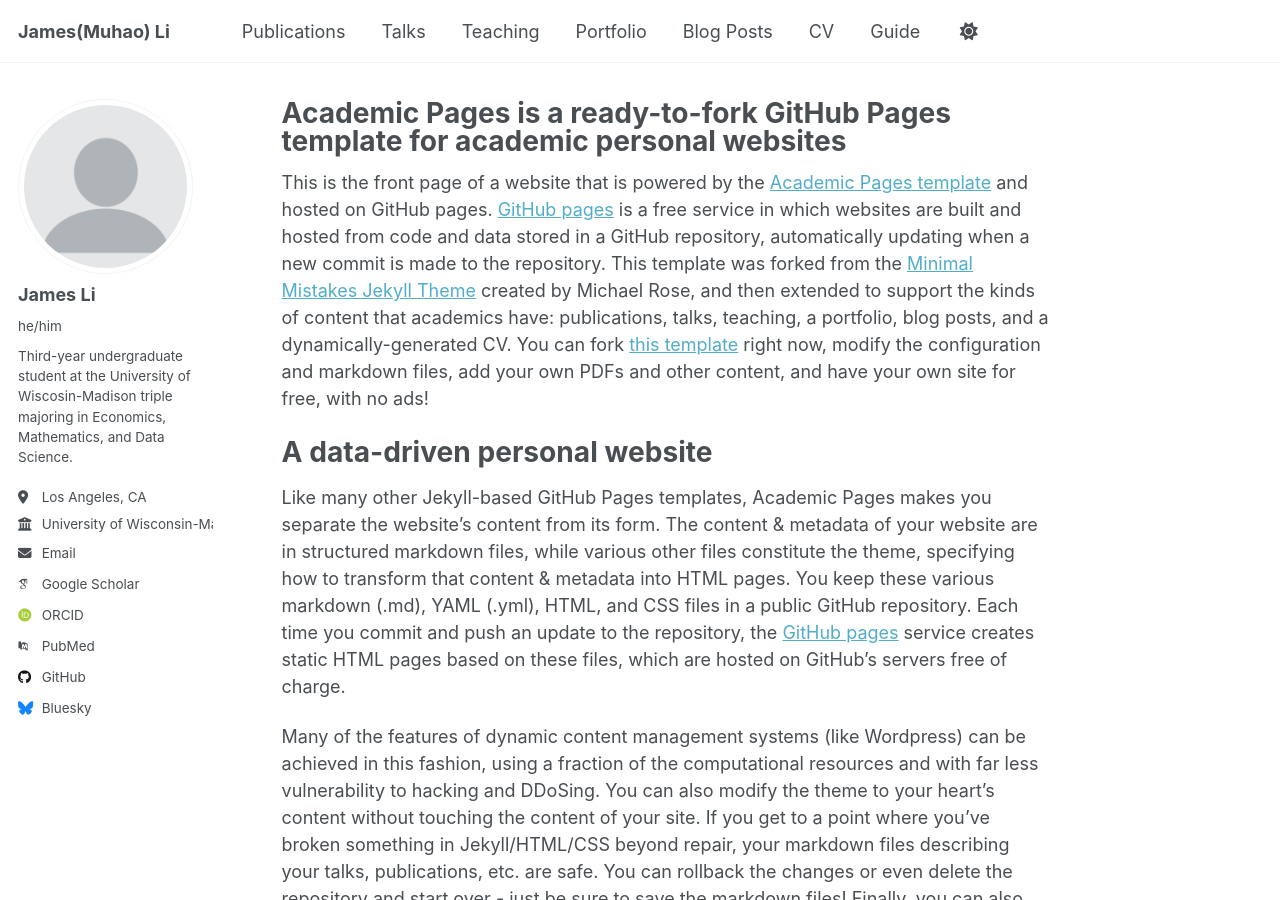
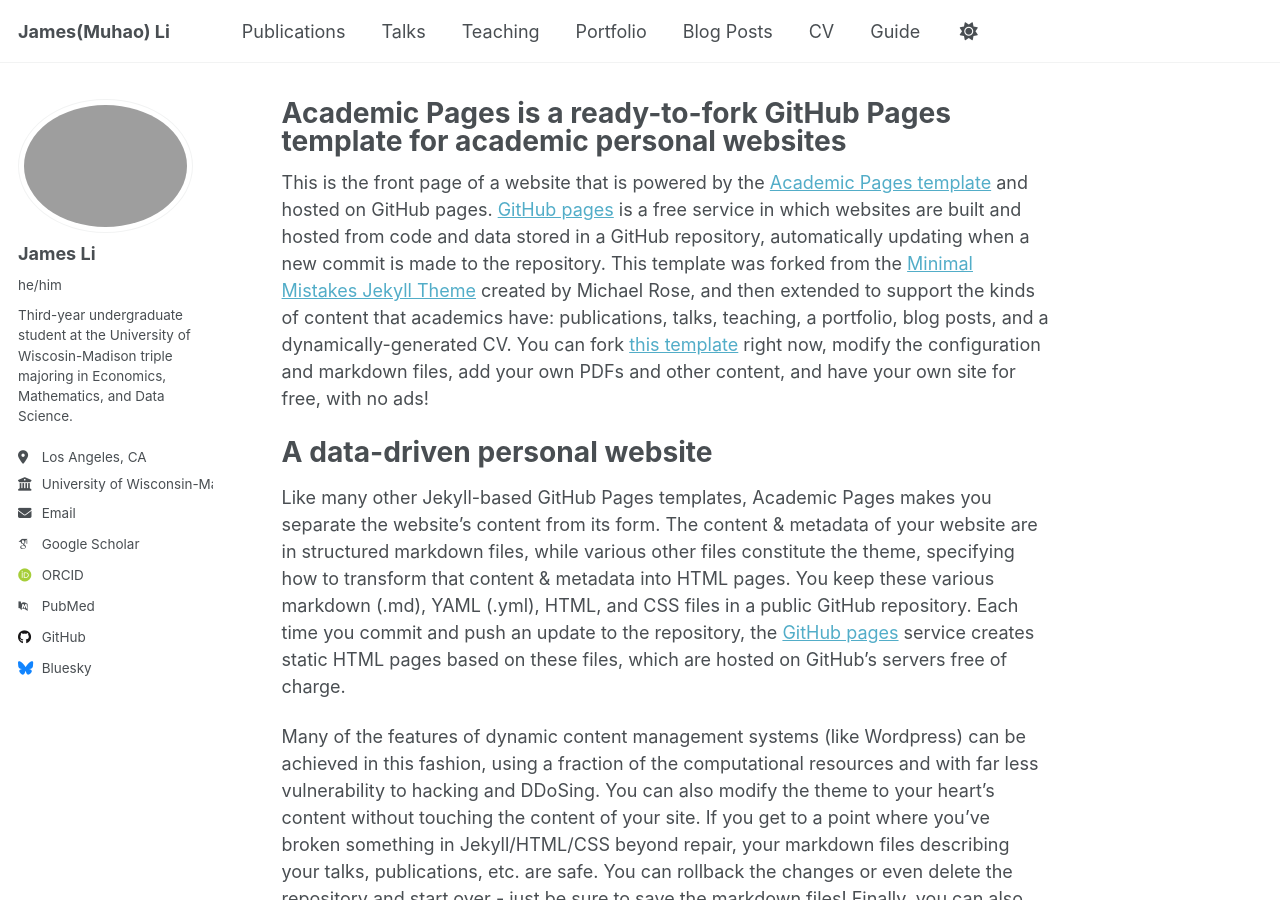
Before and after one commit to jamesmuhaoli/jamesmuhaoli.github.io, a Jekyll site: the page built from _pages/about.md, in a window 1280 px wide and 900 px high. Built offline with Jekyll 4.4.1, drawn with Linux system fonts in a browser that asks for light colours; some web fonts are replaced.

Commit message:
changing to JPG for profile pic

```diff
--- a/_config.yml
+++ b/_config.yml
@@ -22,7 +22,7 @@ repository               : "jamesmuhaoli/jamesmuhaoli.github.io"
 #               Additional customization can be done by editing /_includes/author-profile.html
 author:
   # Biographic information
-  avatar           : "profile.PNG"
+  avatar           : "profile.JPG"
   name             : "James Li"
   pronouns         : "he/him"
   bio              : "Third-year undergraduate student at the University of Wiscosin-Madison triple majoring in Economics, Mathematics, and Data Science."
```
Also changed, not shown: 1 other file.
